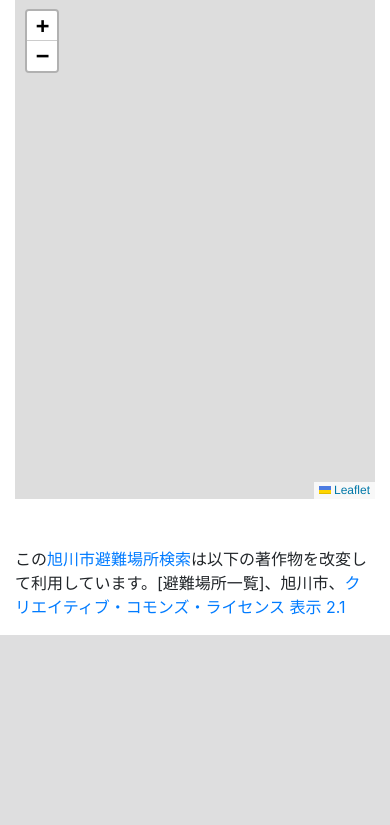
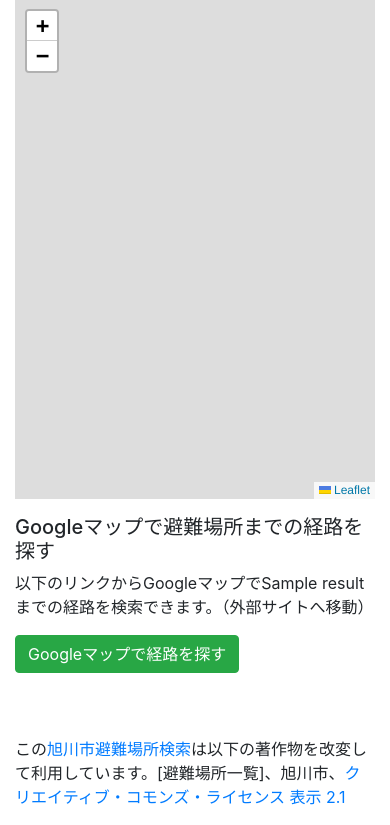
Before and after one commit to takedah/hinanbasho, a Flask app: template hinanbasho/templates/site.html in a window 390 px wide. Shown: the part 556-1381 px from the top of the page. Before the commit the page ends 1191 px from the top, so only its background shows below. Run offline with Flask 2, Linux system fonts and the light colour scheme; the template is opened without the code that fills it: most values are stand-ins (such as "Sample title", 1, 10 or a date in 2020); some libraries are stand-ins or nearby versions.

Commit message:
Googleマップへのリンクを追加。

```diff
--- a/hinanbasho/templates/site.html
+++ b/hinanbasho/templates/site.html
@@ -2,7 +2,7 @@
 {% block content %}
 <div class="container mb-5">
     <div class="row">
-        <div class="col-md-12">
+        <div class="col-md-8">
             <h1 class="h4 mb-3">避難場所「{{ result.site_name }}」の情報</h3>
             <p class="alert alert-success">旭川市ホームページのオープンデータから取得した避難場所の情報を表示しています。</p>
             <section>
@@ -36,7 +36,14 @@
                 </table>
             </section>
             <section>
-                <div id="mapid" data-latitude="{{ result.latitude|tojson }}" data-longitude="{{ result.longitude|tojson }}" data-pointname="{{ result.site_name|safe }}"></div>
+                <div id="mapid" data-latitude="{{ result.latitude|tojson }}" data-longitude="{{ result.longitude|tojson }}" data-pointname="{{ result.site_name|safe }}" class="mb-3"></div>
+            </section>
+        </div>
+        <div class="col-md-4">
+            <section>
+                <h2 class="h5">Googleマップで避難場所までの経路を探す</h2>
+                <p>以下のリンクからGoogleマップで{{ result.site_name }}までの経路を検索できます。（外部サイトへ移動）</p>
+                <p><a href="https://www.google.com/maps/search/?api=1&query={{ result.latitude }},{{ result.longitude }}" class="btn btn-success" title="Googleマップで開く">Googleマップで経路を探す</a></p>
             </section>
         </div>
     </div>
```
